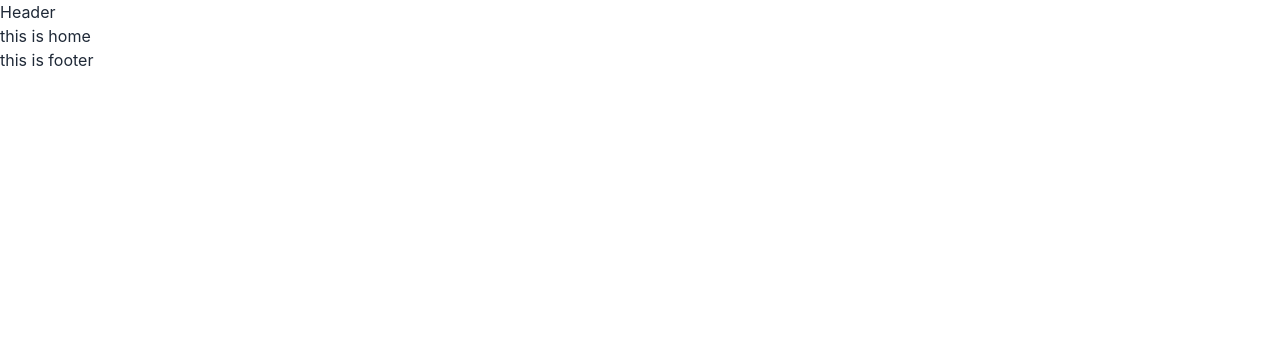
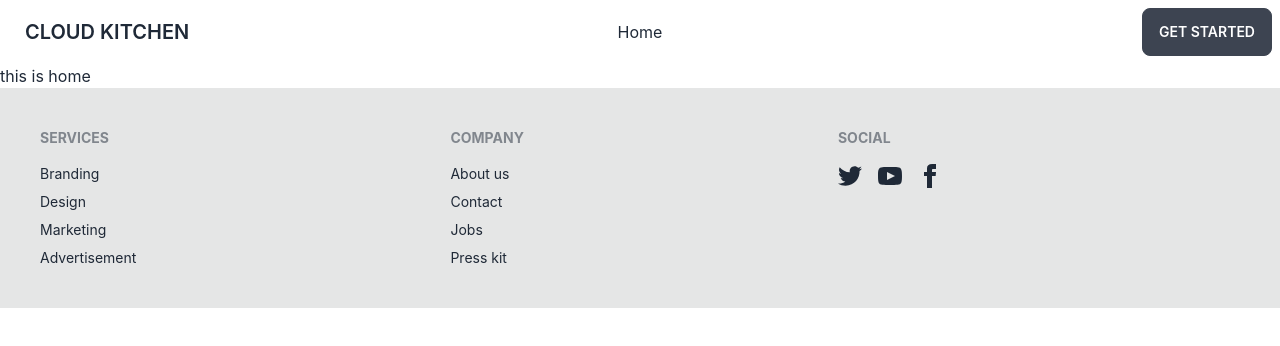
Before and after one commit to Mohammod-Ali/cloud-kitchen-client, a React (Create React App) app: page / in a window 1280 px wide. Shown: the top 346 px of the page. Built offline with nearby package versions, Linux system fonts and the light colour scheme.

Commit message:
header nand footer added

```diff
--- a/src/Pages/Shared/Footer/Footer.js
+++ b/src/Pages/Shared/Footer/Footer.js
@@ -1,11 +1,62 @@
-import React from 'react';
+import React from "react";
 
 const Footer = () => {
-    return (
-        <div>
-            <h1>this is footer</h1>
+  return (
+    <footer className="footer p-10 bg-base-300 text-base-content">
+      <div>
+        <span className="footer-title">Services</span>
+        <a href='/' className="link link-hover">Branding</a>
+        <a href='/' className="link link-hover">Design</a>
+        <a href='/' className="link link-hover">Marketing</a>
+        <a href='/' className="link link-hover">Advertisement</a>
+      </div>
+      <div>
+        <span className="footer-title">Company</span>
+        <a href='/' className="link link-hover">About us</a>
+        <a href='/' className="link link-hover">Contact</a>
+        <a href='/' className="link link-hover">Jobs</a>
+        <a href='/' className="link link-hover">Press kit</a>
+      </div>
+      <div>
+        <span className="footer-title">Social</span>
+        <div className="grid grid-flow-col gap-4">
+          <a href='/'>
+            <svg
+              xmlns="http://www.w3.org/2000/svg"
+              width="24"
+              height="24"
+              viewBox="0 0 24 24"
+              className="fill-current"
+            >
+              <path d="M24 4.557c-.883.392-1.832.656-2.828.775 1.017-.609 1.798-1.574 2.165-2.724-.951.564-2.005.974-3.127 1.195-.897-.957-2.178-1.555-3.594-1.555-3.179 0-5.515 2.966-4.797 6.045-4.091-.205-7.719-2.165-10.148-5.144-1.29 2.213-.669 5.108 1.523 6.574-.806-.026-1.566-.247-2.229-.616-.054 2.281 1.581 4.415 3.949 4.89-.693.188-1.452.232-2.224.084.626 1.956 2.444 3.379 4.6 3.419-2.07 1.623-4.678 2.348-7.29 2.04 2.179 1.397 4.768 2.212 7.548 2.212 9.142 0 14.307-7.721 13.995-14.646.962-.695 1.797-1.562 2.457-2.549z"></path>
+            </svg>
+          </a>
+          <a href='/'>
+            <svg
+              xmlns="http://www.w3.org/2000/svg"
+              width="24"
+              height="24"
+              viewBox="0 0 24 24"
+              className="fill-current"
+            >
+              <path d="M19.615 3.184c-3.604-.246-11.631-.245-15.23 0-3.897.266-4.356 2.62-4.385 8.816.029 6.185.484 8.549 4.385 8.816 3.6.245 11.626.246 15.23 0 3.897-.266 4.356-2.62 4.385-8.816-.029-6.185-.484-8.549-4.385-8.816zm-10.615 12.816v-8l8 3.993-8 4.007z"></path>
+            </svg>
+          </a>
+          <a href='/'>
+            <svg
+              xmlns="http://www.w3.org/2000/svg"
+              width="24"
+              height="24"
+              viewBox="0 0 24 24"
+              className="fill-current"
+            >
+              <path d="M9 8h-3v4h3v12h5v-12h3.642l.358-4h-4v-1.667c0-.955.192-1.333 1.115-1.333h2.885v-5h-3.808c-3.596 0-5.192 1.583-5.192 4.615v3.385z"></path>
+            </svg>
+          </a>
         </div>
-    );
+      </div>
+    </footer>
+  );
 };
 
 export default Footer;
--- a/src/Pages/Shared/Header/Header.js
+++ b/src/Pages/Shared/Header/Header.js
@@ -1,10 +1,37 @@
 import React from 'react';
+import { Link } from 'react-router-dom';
 
 const Header = () => {
+
+    const menuItems = <>
+        <li><Link to='/'>Home</Link></li>
+    </>
+
+
     return (
-        <div>
-            <h1>Header</h1>
-        </div>
+        <div className="navbar bg-base-100">
+  <div className="navbar-start">
+    <div className="dropdown">
+      <label tabIndex={0} className="btn btn-ghost lg:hidden">
+        <svg xmlns="http://www.w3.org/2000/svg" className="h-5 w-5" fill="none" viewBox="0 0 24 24" stroke="currentColor"><path strokeLinecap="round" strokeLinejoin="round" strokeWidth="2" d="M4 6h16M4 12h8m-8 6h16" /></svg>
+      </label>
+      <ul tabIndex={0} className="menu menu-compact dropdown-content mt-3 p-2 shadow bg-base-100 rounded-box w-52">
+        {menuItems}
+      </ul>
+    </div>
+    <a className="btn btn-ghost normal-case text-xl">
+        CLOUD KITCHEN
+    </a>
+  </div>
+  <div className="navbar-center hidden lg:flex">
+    <ul className="menu menu-horizontal p-0">
+      {menuItems}
+    </ul>
+  </div>
+  <div className="navbar-end">
+    <a className="btn">Get started</a>
+  </div>
+</div>
     );
 };
 
```
